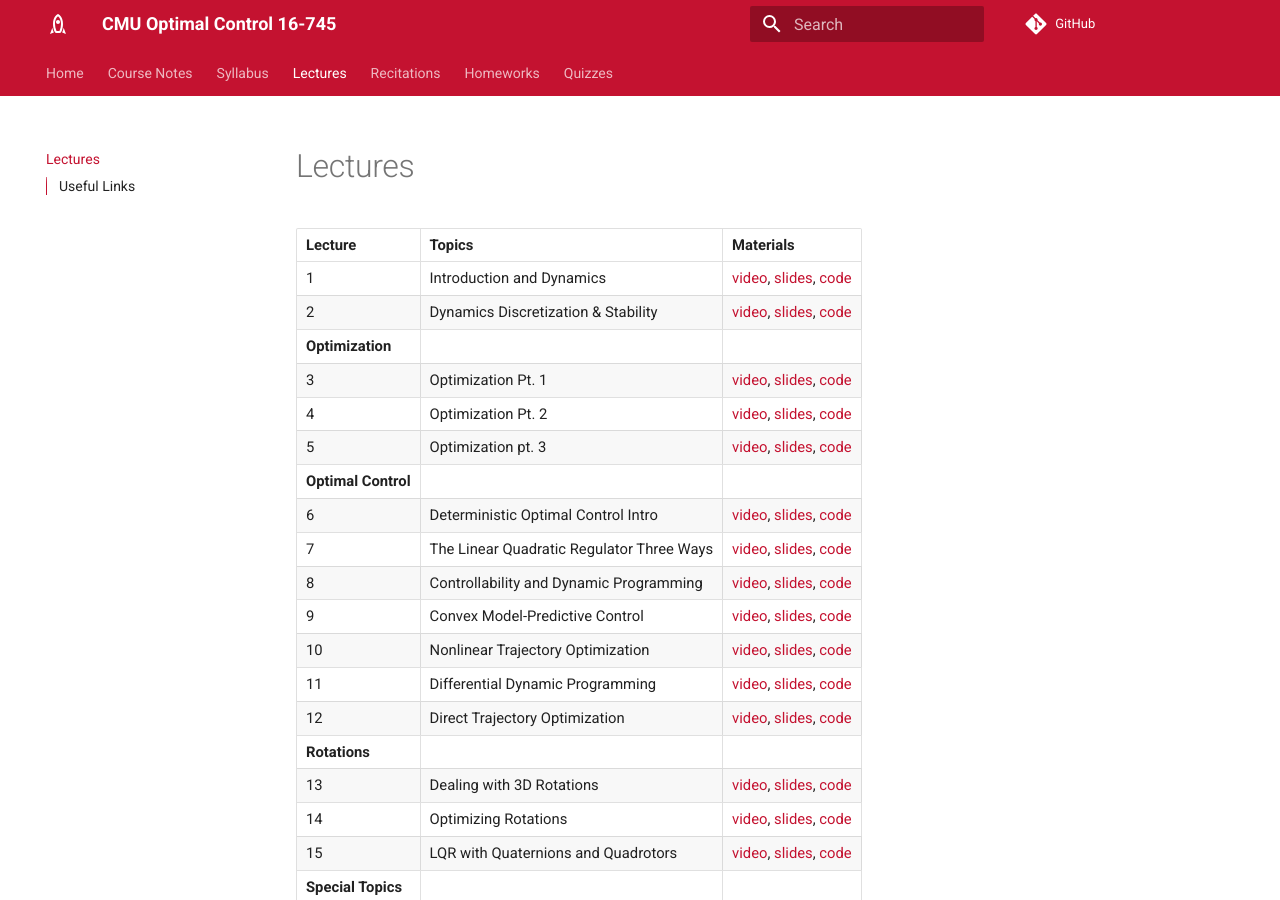
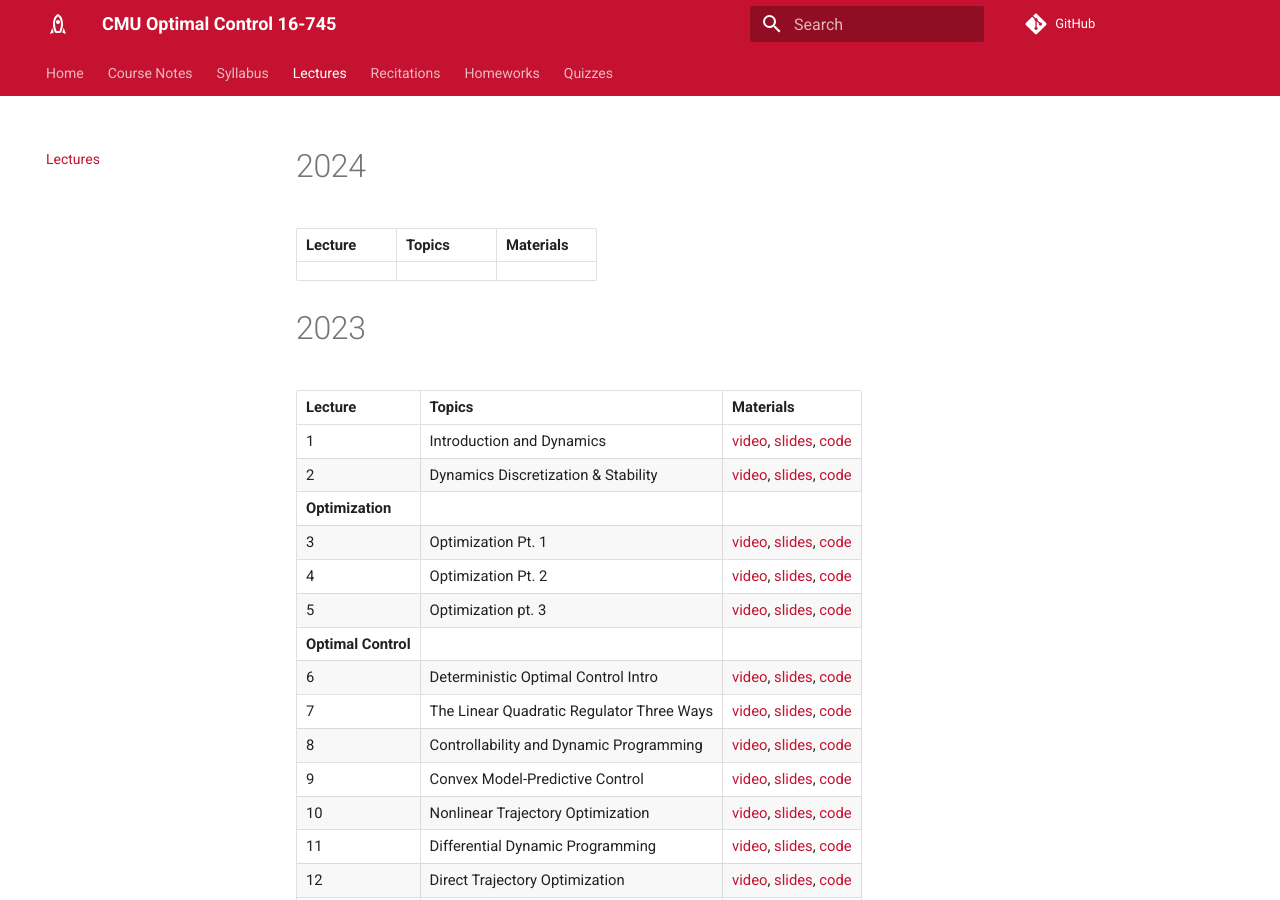
Before and after one commit to cmu-optimal-control/cmu-optimal-control.github.io, an MkDocs documentation site: the page built from docs/lectures.md, in a window 1280 px wide and 900 px high. Built offline with MkDocs 1.6.1 and Material for MkDocs 9.7.7, drawn with Linux system fonts in a browser that asks for light colours.

Commit message:
Update lectures.md

```diff
--- a/docs/lectures.md
+++ b/docs/lectures.md
@@ -1,35 +1,39 @@
+# 2024
 
+| Lecture     | Topics| Materials |
+| ----------- | -----------         | |
 
+# 2023
 | Lecture     | Topics| Materials |
 | ----------- | -----------         | |
 | 1     | Introduction and Dynamics      |[video](https://youtu.be/6rUdAOCNXAU?si=YeY1J_Qo8MD-uSep), [slides](https://github.com/Optimal-Control-16-745/lecture-notebooks/blob/main/Lecture%201/Intro.pdf), [code](https://github.com/Optimal-Control-16-745/lecture-notebooks/tree/main/Lecture%201) |
 | 2     | Dynamics Discretization & Stability     |[video](https://youtu.be/GwinMLqsNuw?si=R-p1PJ_FrNwfl1H3), [slides](https://github.com/Optimal-Control-16-745/lecture-notebooks/blob/main/Lecture%202/Lecture%202.pdf), [code](https://github.com/Optimal-Control-16-745/lecture-notebooks/tree/main/Lecture%202) |
 |**Optimization**|
-| 3     | Optimization Pt. 1     |[video](https://youtu.be/WQRaUCNCYwI?si=BJhQbsUZbEWYvubI), [slides](https://github.com/Optimal-Control-16-745/lecture-notebooks/blob/main/Lecture%202/Lecture%203.pdf), [code](https://github.com/Optimal-Control-16-745/lecture-notebooks/tree/main/Lecture%203) |
-| 4     | Optimization Pt. 2     |[video](https://youtu.be/0U8S6qIBvKM?si=NX4fSO0-oIwxOlAj), [slides](https://github.com/Optimal-Control-16-745/lecture-notebooks/blob/main/Lecture%202/Lecture%204.pdf), [code](https://github.com/Optimal-Control-16-745/lecture-notebooks/tree/main/Lecture%204) |
-| 5     | Optimization pt. 3     |[video](https://youtu.be/V9oHEF1OUHQ?si=PzZ4V_Y48jMS6hHP), [slides](https://github.com/Optimal-Control-16-745/lecture-notebooks/blob/main/Lecture%202/Lecture%205.pdf), [code](https://github.com/Optimal-Control-16-745/lecture-notebooks/tree/main/Lecture%205) |
+| 3     | Optimization Pt. 1     |[video](https://youtu.be/WQRaUCNCYwI?si=BJhQbsUZbEWYvubI), [slides](https://github.com/Optimal-Control-16-745/lecture-notebooks/blob/main/Lecture%203/Lecture%203.pdf), [code](https://github.com/Optimal-Control-16-745/lecture-notebooks/tree/main/Lecture%203) |
+| 4     | Optimization Pt. 2     |[video](https://youtu.be/0U8S6qIBvKM?si=NX4fSO0-oIwxOlAj), [slides](https://github.com/Optimal-Control-16-745/lecture-notebooks/blob/main/Lecture%204/Lecture%204.pdf), [code](https://github.com/Optimal-Control-16-745/lecture-notebooks/tree/main/Lecture%204) |
+| 5     | Optimization pt. 3     |[video](https://youtu.be/V9oHEF1OUHQ?si=PzZ4V_Y48jMS6hHP), [slides](https://github.com/Optimal-Control-16-745/lecture-notebooks/blob/main/Lecture%205/Lecture%205.pdf), [code](https://github.com/Optimal-Control-16-745/lecture-notebooks/tree/main/Lecture%205) |
 |**Optimal Control**|
-| 6     | Deterministic Optimal Control Intro     |[video](https://youtu.be/U9zrNwMXktQ?si=r-GPCgq7NIX5bwBL), [slides](https://github.com/Optimal-Control-16-745/lecture-notebooks/blob/main/Lecture%202/Lecture%206.pdf), [code](https://github.com/Optimal-Control-16-745/lecture-notebooks/tree/main/Lecture%206) |
-| 7     | The Linear Quadratic Regulator Three Ways    |[video](https://youtu.be/yYmaNqA9_ZU?si=MY-U6_4HfhtBX3fb), [slides](https://github.com/Optimal-Control-16-745/lecture-notebooks/blob/main/Lecture%202/Lecture%207.pdf), [code](https://github.com/Optimal-Control-16-745/lecture-notebooks/tree/main/Lecture%207) |
-| 8     | Controllability and Dynamic Programming    |[video](https://youtu.be/WoGAwiMnCFA?si=wQFtTniN6-QlC_P-), [slides](https://github.com/Optimal-Control-16-745/lecture-notebooks/blob/main/Lecture%202/Lecture%208.pdf), [code](https://github.com/Optimal-Control-16-745/lecture-notebooks/tree/main/Lecture%208) |
-| 9     | Convex Model-Predictive Control    |[video](https://youtu.be/-5iWPI3BIkU?si=tRF-8LFNlDtca0tl), [slides](https://github.com/Optimal-Control-16-745/lecture-notebooks/blob/main/Lecture%202/Lecture%209.pdf), [code](https://github.com/Optimal-Control-16-745/lecture-notebooks/tree/main/Lecture%209) |
-| 10     | Nonlinear Trajectory Optimization     |[video](https://youtu.be/Wz5kwy1J8ZE?si=CB3dkjNadbzpXj0u), [slides](https://github.com/Optimal-Control-16-745/lecture-notebooks/blob/main/Lecture%202/Lecture%2010.pdf), [code](https://github.com/Optimal-Control-16-745/lecture-notebooks/tree/main/Lecture%2010) |
-| 11     | Differential Dynamic Programming    |[video](https://youtu.be/hUf5YhSptLs?si=_uj_qYZNacnVxhFs), [slides](https://github.com/Optimal-Control-16-745/lecture-notebooks/blob/main/Lecture%202/Lecture%2011.pdf), [code](https://github.com/Optimal-Control-16-745/lecture-notebooks/tree/main/Lecture%2011) |
-| 12     | Direct Trajectory Optimization    |[video](https://youtu.be/Oh4BfRX5ILg?si=oyGNnteoCkg4LeV3), [slides](https://github.com/Optimal-Control-16-745/lecture-notebooks/blob/main/Lecture%202/Lecture%2012.pdf), [code](https://github.com/Optimal-Control-16-745/lecture-notebooks/tree/main/Lecture%2012) |
+| 6     | Deterministic Optimal Control Intro     |[video](https://youtu.be/U9zrNwMXktQ?si=r-GPCgq7NIX5bwBL), [slides](https://github.com/Optimal-Control-16-745/lecture-notebooks/blob/main/Lecture%206/Lecture%206.pdf), [code](https://github.com/Optimal-Control-16-745/lecture-notebooks/tree/main/Lecture%206) |
+| 7     | The Linear Quadratic Regulator Three Ways    |[video](https://youtu.be/yYmaNqA9_ZU?si=MY-U6_4HfhtBX3fb), [slides](https://github.com/Optimal-Control-16-745/lecture-notebooks/blob/main/Lecture%207/Lecture%207.pdf), [code](https://github.com/Optimal-Control-16-745/lecture-notebooks/tree/main/Lecture%207) |
+| 8     | Controllability and Dynamic Programming    |[video](https://youtu.be/WoGAwiMnCFA?si=wQFtTniN6-QlC_P-), [slides](https://github.com/Optimal-Control-16-745/lecture-notebooks/blob/main/Lecture%208/Lecture%208.pdf), [code](https://github.com/Optimal-Control-16-745/lecture-notebooks/tree/main/Lecture%208) |
+| 9     | Convex Model-Predictive Control    |[video](https://youtu.be/-5iWPI3BIkU?si=tRF-8LFNlDtca0tl), [slides](https://github.com/Optimal-Control-16-745/lecture-notebooks/blob/main/Lecture%209/Lecture%209.pdf), [code](https://github.com/Optimal-Control-16-745/lecture-notebooks/tree/main/Lecture%209) |
+| 10     | Nonlinear Trajectory Optimization     |[video](https://youtu.be/Wz5kwy1J8ZE?si=CB3dkjNadbzpXj0u), [slides](https://github.com/Optimal-Control-16-745/lecture-notebooks/blob/main/Lecture%2010/Lecture%2010.pdf), [code](https://github.com/Optimal-Control-16-745/lecture-notebooks/tree/main/Lecture%2010) |
+| 11     | Differential Dynamic Programming    |[video](https://youtu.be/hUf5YhSptLs?si=_uj_qYZNacnVxhFs), [slides](https://github.com/Optimal-Control-16-745/lecture-notebooks/blob/main/Lecture%2011/Lecture%2011.pdf), [code](https://github.com/Optimal-Control-16-745/lecture-notebooks/tree/main/Lecture%2011) |
+| 12     | Direct Trajectory Optimization    |[video](https://youtu.be/Oh4BfRX5ILg?si=oyGNnteoCkg4LeV3), [slides](https://github.com/Optimal-Control-16-745/lecture-notebooks/blob/main/Lecture%2012/Lecture%2012.pdf), [code](https://github.com/Optimal-Control-16-745/lecture-notebooks/tree/main/Lecture%2012) |
 |**Rotations**|
-| 13     | Dealing with 3D Rotations    |[video](https://youtu.be/6iuN9l1bwm8?si=T9Y8VXZ0AYWHIiDe), [slides](https://github.com/Optimal-Control-16-745/lecture-notebooks/blob/main/Lecture%202/Lecture%2013.pdf), [code](https://github.com/Optimal-Control-16-745/lecture-notebooks/tree/main/Lecture%2013) |
-| 14     | Optimizing Rotations    |[video](https://youtu.be/7t9HWMWBq70?si=SsNPUSlmQjIe7QAp), [slides](https://github.com/Optimal-Control-16-745/lecture-notebooks/blob/main/Lecture%202/Lecture%2014.pdf), [code](https://github.com/Optimal-Control-16-745/lecture-notebooks/tree/main/Lecture%2014) |
-| 15     | LQR with Quaternions and Quadrotors    |[video](https://youtu.be/AxmE2uTPglg?si=3yci5Z8Dkhttcmsj), [slides](https://github.com/Optimal-Control-16-745/lecture-notebooks/blob/main/Lecture%202/Lecture%2015.pdf), [code](https://github.com/Optimal-Control-16-745/lecture-notebooks/tree/main/Lecture%2015) |
+| 13     | Dealing with 3D Rotations    |[video](https://youtu.be/6iuN9l1bwm8?si=T9Y8VXZ0AYWHIiDe), [slides](https://github.com/Optimal-Control-16-745/lecture-notebooks/blob/main/Lecture%2013/Lecture%2013.pdf), [code](https://github.com/Optimal-Control-16-745/lecture-notebooks/tree/main/Lecture%2013) |
+| 14     | Optimizing Rotations    |[video](https://youtu.be/7t9HWMWBq70?si=SsNPUSlmQjIe7QAp), [slides](https://github.com/Optimal-Control-16-745/lecture-notebooks/blob/main/Lecture%2014/Lecture%2014.pdf), [code](https://github.com/Optimal-Control-16-745/lecture-notebooks/tree/main/Lecture%2014) |
+| 15     | LQR with Quaternions and Quadrotors    |[video](https://youtu.be/AxmE2uTPglg?si=3yci5Z8Dkhttcmsj), [slides](https://github.com/Optimal-Control-16-745/lecture-notebooks/blob/main/Lecture%2015/Lecture%2015.pdf), [code](https://github.com/Optimal-Control-16-745/lecture-notebooks/tree/main/Lecture%2015) |
 |**Special Topics**|
-| 16     | Hybrid Systems and Legged Robots     |[video](https://youtu.be/3k2HXavhaY0?si=5VEvY7aWaGthtOvB), [slides](https://github.com/Optimal-Control-16-745/lecture-notebooks/blob/main/Lecture%202/Lecture%2016.pdf), [code](https://github.com/Optimal-Control-16-745/lecture-notebooks/tree/main/Lecture%2016) |
-| 17     | Iterative Learning Control    |[video](https://youtu.be/JXZbrzJiUo4?si=uHAv-97zfqQWYM3u), [slides](https://github.com/Optimal-Control-16-745/lecture-notebooks/blob/main/Lecture%202/Lecture%2017.pdf), [code](https://github.com/Optimal-Control-16-745/lecture-notebooks/tree/main/Lecture%2017) |
-| 18     | Stochastic Optimal Control and LQG     |[video](https://youtu.be/IEP8ZApmaPU?si=BacdAgQNXNPXcWag), [slides](https://github.com/Optimal-Control-16-745/lecture-notebooks/blob/main/Lecture%202/Lecture%2018.pdf), [code](https://github.com/Optimal-Control-16-745/lecture-notebooks/tree/main/Lecture%2018) |
-| 19     | Kalman Filters and Duality    |[video](https://youtu.be/ZMciakM9YC0?si=gKvwoJbRiZ7fWYSD), [slides](https://github.com/Optimal-Control-16-745/lecture-notebooks/blob/main/Lecture%202/Lecture%2019.pdf), [code](https://github.com/Optimal-Control-16-745/lecture-notebooks/tree/main/Lecture%2019) |
-| 20     | Robust Control and Minimax Optimization     |[video](https://youtu.be/GmIFVr-HXPs?si=U5aPyRYyeEd3JyuA), [slides](https://github.com/Optimal-Control-16-745/lecture-notebooks/blob/main/Lecture%202/Lecture%2020.pdf), [code](https://github.com/Optimal-Control-16-745/lecture-notebooks/tree/main/Lecture%2020) |
-| 21     | Convex Relaxation and Landing Rockets     |[video](https://youtu.be/gwdcIxzp2N4?si=aDpUhNUEnTecaR-A), [slides](https://github.com/Optimal-Control-16-745/lecture-notebooks/blob/main/Lecture%202/Lecture%2021.pdf), [code](https://github.com/Optimal-Control-16-745/lecture-notebooks/tree/main/Lecture%2021) |
-| 22     | Legged Robots and How to Walk with QPs    |[video](https://youtu.be/zI_dbgtVYqM?si=R8NR34sjzPpxJg-B), [slides](https://github.com/Optimal-Control-16-745/lecture-notebooks/blob/main/Lecture%202/Lecture%2022.pdf), [code](https://github.com/Optimal-Control-16-745/lecture-notebooks/tree/main/Lecture%2022) |
-| 23     | Autonomous Driving and Game Theory    |[video](https://youtu.be/HfwZN9OFBO8?si=W2IjL58f08gY_WCy), [slides](https://github.com/Optimal-Control-16-745/lecture-notebooks/blob/main/Lecture%202/Lecture%2023.pdf), [code](https://github.com/Optimal-Control-16-745/lecture-notebooks/tree/main/Lecture%2023) |
-| 24     | Reinforcement Learning    |[video](https://youtu.be/5wK1GXuYMZ0?si=o1w5e9h90BtvNqUr), [slides](https://github.com/Optimal-Control-16-745/lecture-notebooks/blob/main/Lecture%202/Lecture%2024.pdf), [code](https://github.com/Optimal-Control-16-745/lecture-notebooks/tree/main/Lecture%2024) |
+| 16     | Hybrid Systems and Legged Robots     |[video](https://youtu.be/3k2HXavhaY0?si=5VEvY7aWaGthtOvB), [slides](https://github.com/Optimal-Control-16-745/lecture-notebooks/blob/main/Lecture%2016/Lecture%2016.pdf), [code](https://github.com/Optimal-Control-16-745/lecture-notebooks/tree/main/Lecture%2016) |
+| 17     | Iterative Learning Control    |[video](https://youtu.be/JXZbrzJiUo4?si=uHAv-97zfqQWYM3u), [slides](https://github.com/Optimal-Control-16-745/lecture-notebooks/blob/main/Lecture%2017/Lecture%2017.pdf), [code](https://github.com/Optimal-Control-16-745/lecture-notebooks/tree/main/Lecture%2017) |
+| 18     | Stochastic Optimal Control and LQG     |[video](https://youtu.be/IEP8ZApmaPU?si=BacdAgQNXNPXcWag), [slides](https://github.com/Optimal-Control-16-745/lecture-notebooks/blob/main/Lecture%2018/Lecture%2018.pdf), [code](https://github.com/Optimal-Control-16-745/lecture-notebooks/tree/main/Lecture%2018) |
+| 19     | Kalman Filters and Duality    |[video](https://youtu.be/ZMciakM9YC0?si=gKvwoJbRiZ7fWYSD), [slides](https://github.com/Optimal-Control-16-745/lecture-notebooks/blob/main/Lecture%2019/Lecture%2019.pdf), [code](https://github.com/Optimal-Control-16-745/lecture-notebooks/tree/main/Lecture%2019) |
+| 20     | Robust Control and Minimax Optimization     |[video](https://youtu.be/GmIFVr-HXPs?si=U5aPyRYyeEd3JyuA), [slides](https://github.com/Optimal-Control-16-745/lecture-notebooks/blob/main/Lecture%2020/Lecture%2020.pdf), [code](https://github.com/Optimal-Control-16-745/lecture-notebooks/tree/main/Lecture%2020) |
+| 21     | Convex Relaxation and Landing Rockets     |[video](https://youtu.be/gwdcIxzp2N4?si=aDpUhNUEnTecaR-A), [slides](https://github.com/Optimal-Control-16-745/lecture-notebooks/blob/main/Lecture%2021/Lecture%2021.pdf), [code](https://github.com/Optimal-Control-16-745/lecture-notebooks/tree/main/Lecture%2021) |
+| 22     | Legged Robots and How to Walk with QPs    |[video](https://youtu.be/zI_dbgtVYqM?si=R8NR34sjzPpxJg-B), [slides](https://github.com/Optimal-Control-16-745/lecture-notebooks/blob/main/Lecture%2022/Lecture%2022.pdf), [code](https://github.com/Optimal-Control-16-745/lecture-notebooks/tree/main/Lecture%2022) |
+| 23     | Autonomous Driving and Game Theory    |[video](https://youtu.be/HfwZN9OFBO8?si=W2IjL58f08gY_WCy), [slides](https://github.com/Optimal-Control-16-745/lecture-notebooks/blob/main/Lecture%2023/Lecture%2023.pdf), [code](https://github.com/Optimal-Control-16-745/lecture-notebooks/tree/main/Lecture%2023) |
+| 24     | Reinforcement Learning    |[video](https://youtu.be/5wK1GXuYMZ0?si=o1w5e9h90BtvNqUr), [slides](https://github.com/Optimal-Control-16-745/lecture-notebooks/blob/main/Lecture%2024/Lecture%2024.pdf), [code](https://github.com/Optimal-Control-16-745/lecture-notebooks/tree/main/Lecture%2024) |
 
 ## Useful Links
 
```
